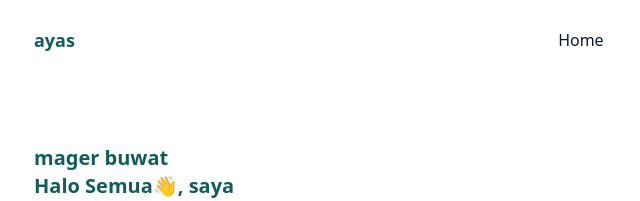
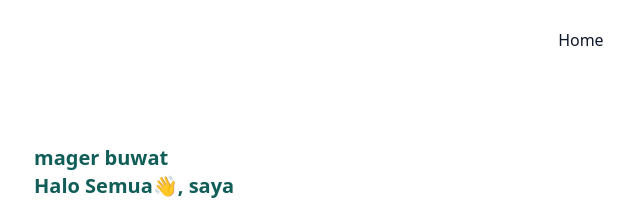
Before and after one commit to mendoanoppah/nyoba-tailwindcss, a website: page index.html in a window 1280 px wide. Shown: the top 201 px of the page, 0-640 px from the left. Drawn offline with Linux system fonts and the light colour scheme.

Commit message:
hapus nama ayas

```diff
--- a/index.html
+++ b/index.html
@@ -12,7 +12,7 @@
         <div class="container">
             <div class="flex items-center justify-between relative">
                 <div class="px-4">
-                    <a href="#home" class="font-bold text-lg text-toska block py-6">ayas</a>
+                    <a href="#home" class="font-bold text-lg text-toska block py-6"></a>
                 </div>
                 <div class="flex items-center px-4">
                     <button id="hamburger" name="hamburger" type="button" class="block absolute right-4 lg:hidden">
```
